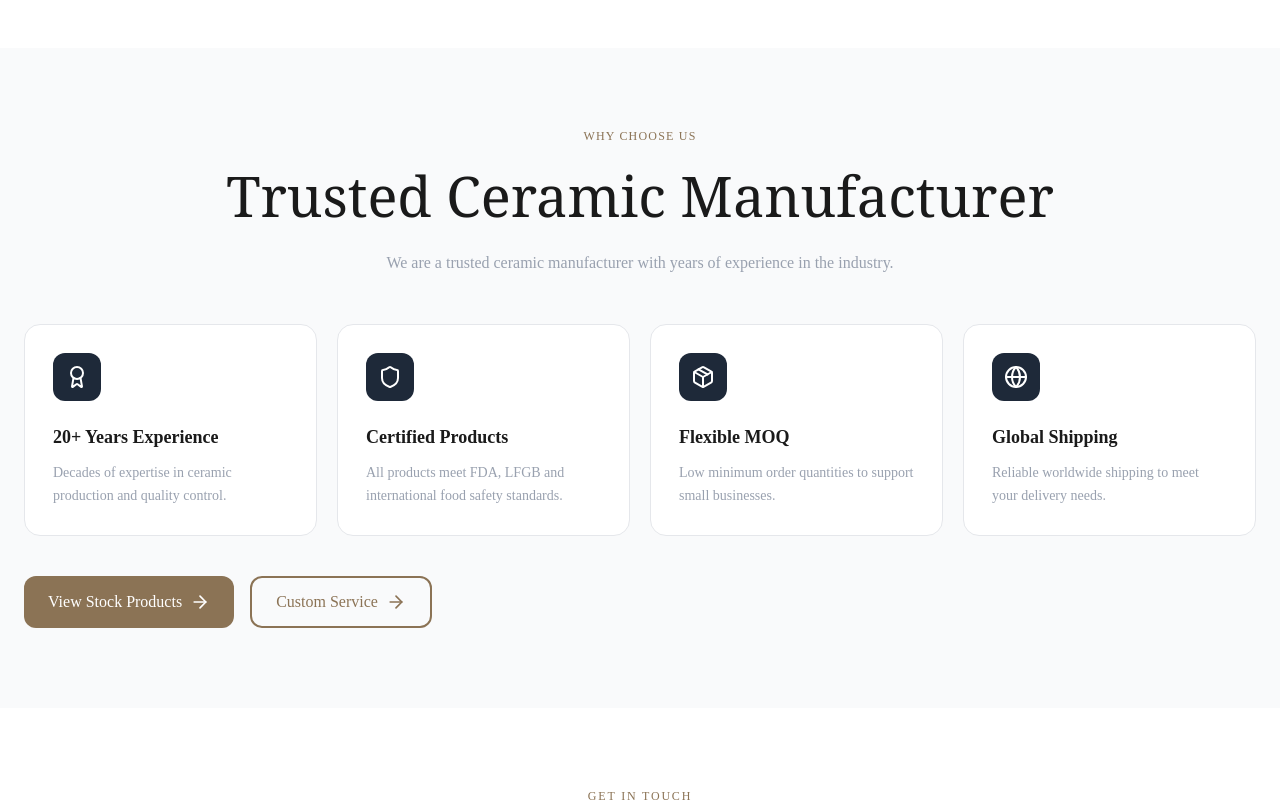
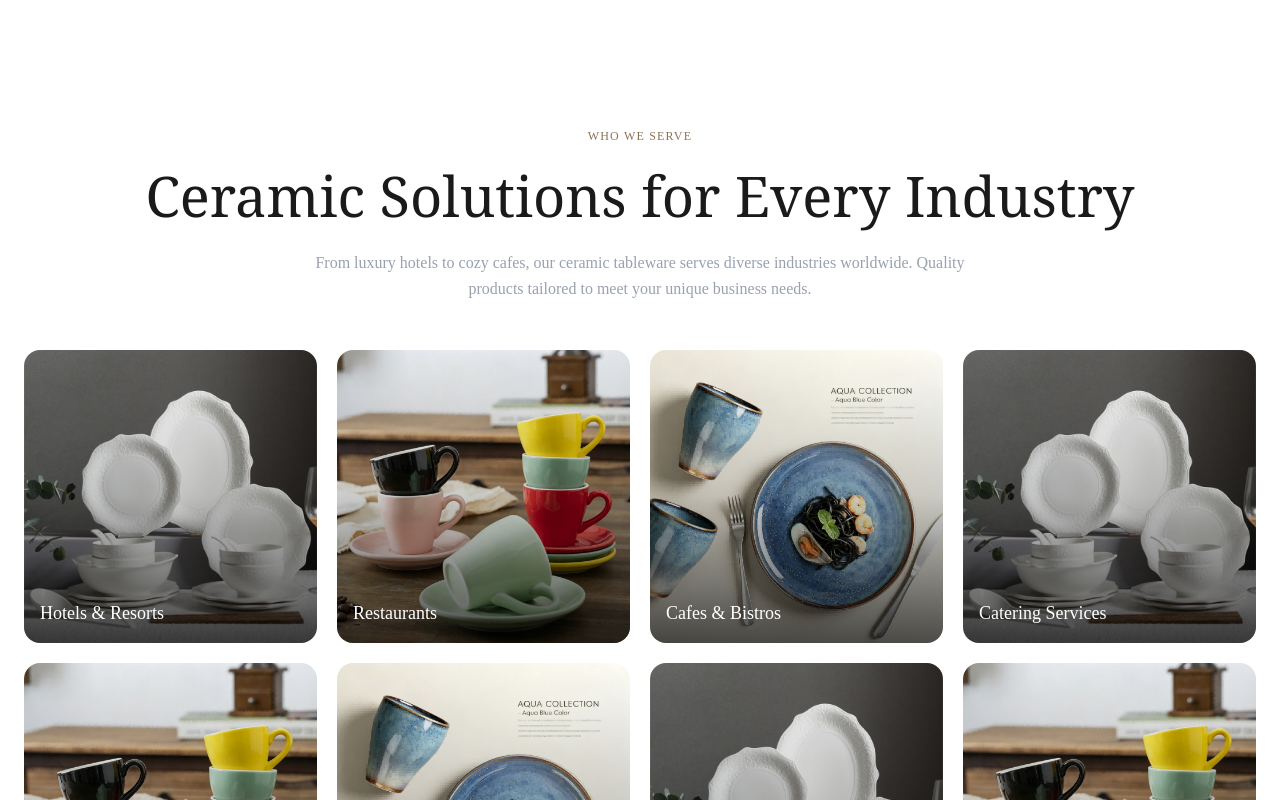
Before and after one commit to ADA-Ceramics/Ada-Ceramics-260525, a Next.js app: page /about in a window 1280 px wide. Shown: the part 2740-3540 px from the top of the page. Built offline with nearby package versions, Linux system fonts and the light colour scheme.

Commit message:
feat: add "Who We Serve" section with industry examples

```diff
--- a/components/home/home-client.tsx
+++ b/components/home/home-client.tsx
@@ -263,6 +263,53 @@ Details: ${formData.details}`;
         </div>
       </section>
 
+      {/* Who We Serve - 产品适用场景 */}
+      <section className="py-20 bg-white">
+        <div className="max-w-[1280px] mx-auto px-6">
+          <div className="text-center mb-12">
+            <p className="text-[#8b7355] text-xs font-medium uppercase tracking-widest mb-4">Who We Serve</p>
+            <h2 className="font-serif text-4xl md:text-[56px] text-[#1a1a1a] mb-5 leading-tight">
+              Ceramic Solutions for Every Industry
+            </h2>
+            <p className="text-gray-400 text-base max-w-[680px] mx-auto leading-relaxed">
+              From luxury hotels to cozy cafes, our ceramic tableware serves diverse industries worldwide.
+              Quality products tailored to meet your unique business needs.
+            </p>
+          </div>
+
+          {/* 8张图片卡片 - 2行4列 */}
+          <div className="grid grid-cols-2 md:grid-cols-4 gap-5">
+            {[
+              { title: "Hotels & Resorts", image: "/alice.webp", alt: "Ceramic tableware for hotels and resorts" },
+              { title: "Restaurants", image: "/color-glaze.webp", alt: "Ceramic plates and bowls for restaurants" },
+              { title: "Cafes & Bistros", image: "/kiln-transformation.webp", alt: "Ceramic mugs and cups for cafes" },
+              { title: "Catering Services", image: "/alice.webp", alt: "Bulk ceramic tableware for catering" },
+              { title: "Retail Stores", image: "/color-glaze.webp", alt: "Wholesale ceramics for retail" },
+              { title: "Online Sellers", image: "/kiln-transformation.webp", alt: "Ceramic products for e-commerce" },
+              { title: "Corporate Gifts", image: "/alice.webp", alt: "Custom ceramic gifts for corporate" },
+              { title: "Home & Living", image: "/color-glaze.webp", alt: "Ceramic homeware for daily use" },
+            ].map((item, index) => (
+              <Link
+                key={index}
+                href="/en/products"
+                className="group relative aspect-square rounded-xl overflow-hidden cursor-pointer"
+              >
+                <Image
+                  src={item.image}
+                  alt={item.alt}
+                  fill
+                  className="object-cover transition-transform duration-300 group-hover:scale-105"
+                />
+                <div className="absolute inset-0 bg-gradient-to-t from-black/70 via-black/20 to-transparent" />
+                <div className="absolute bottom-0 left-0 right-0 p-4">
+                  <h3 className="text-white font-medium text-lg">{item.title}</h3>
+                </div>
+              </Link>
+            ))}
+          </div>
+        </div>
+      </section>
+
       <section className="py-20 bg-gray-50">
         <div className="max-w-[1280px] mx-auto px-6">
           <div className="text-center mb-12">
```
